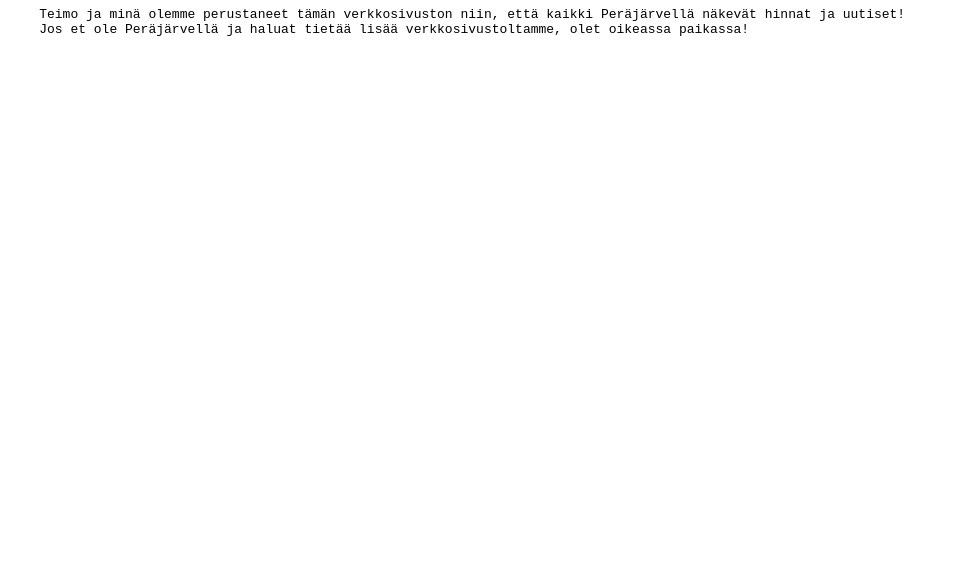
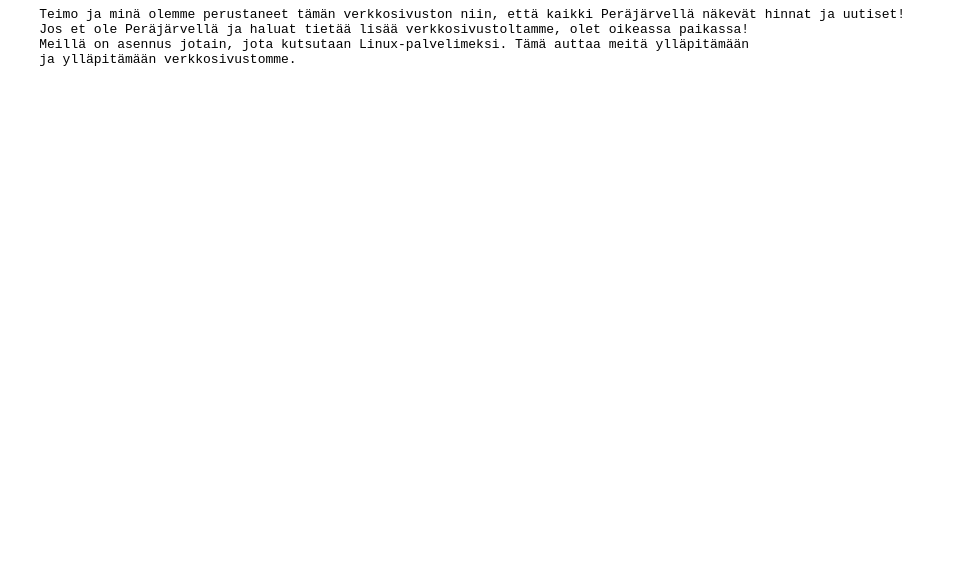
Before and after one commit to HonestOfficial/t, a plain HTML site: page index.html in a window 1280 px wide. Shown: the part 235-800 px from the top of the page, without its empty margins (0-957 px from the left). Drawn offline with Linux system fonts and the light colour scheme.

Commit message:
Update index.html

```diff
--- a/index.html
+++ b/index.html
@@ -11,6 +11,8 @@
 <pre>
     Teimo ja minä olemme perustaneet tämän verkkosivuston niin, että kaikki Peräjärvellä näkevät hinnat ja uutiset!
     Jos et ole Peräjärvellä ja haluat tietää lisää verkkosivustoltamme, olet oikeassa paikassa!
+    Meillä on asennus jotain, jota kutsutaan Linux-palvelimeksi. Tämä auttaa meitä ylläpitämään
+    ja ylläpitämään verkkosivustomme.
 </pre>
   </body>
 </html>
```
